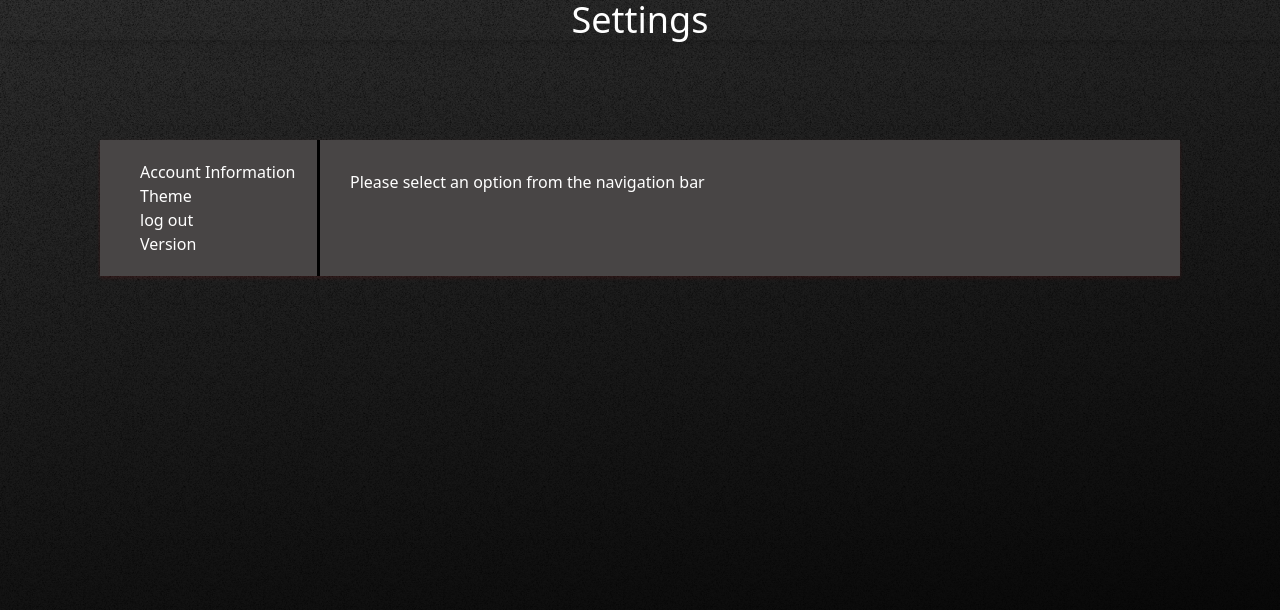
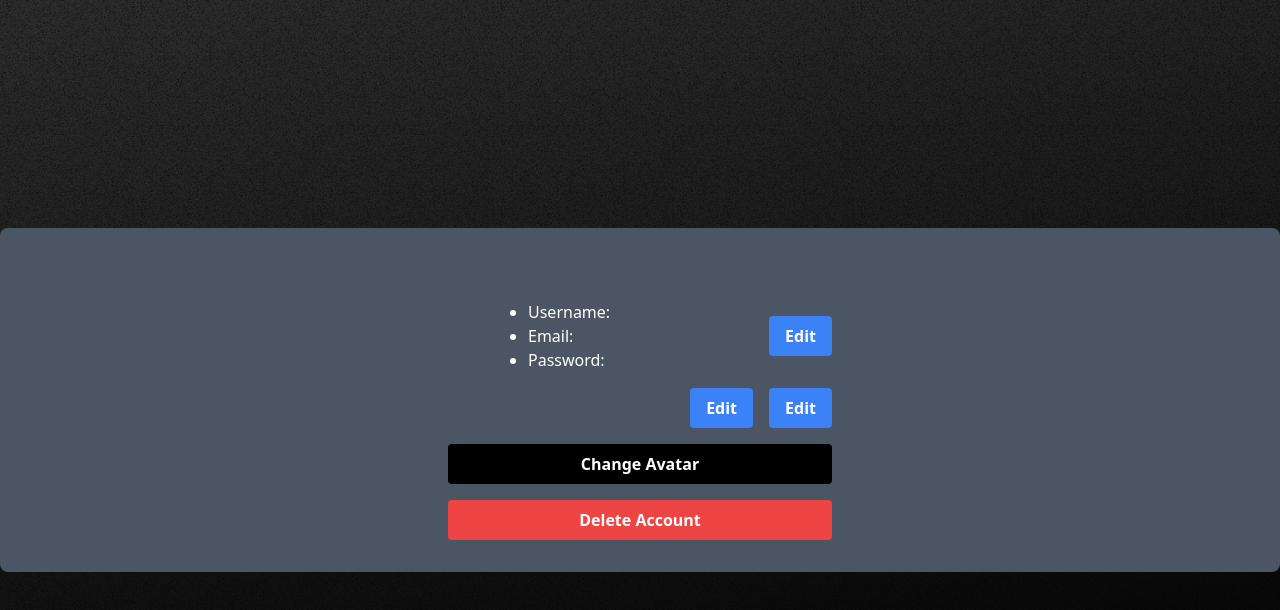
Before and after one commit to Torsoto/typeflix, a React (Vite) app in the folder client/: page /settings in a window 1280 px wide. Shown: the top 610 px of the page. Built offline with nearby package versions, Linux system fonts and the light colour scheme.

Commit message:
added some design for the settings

```diff
--- a/client/src/pages/Settings.jsx
+++ b/client/src/pages/Settings.jsx
@@ -1,69 +1,82 @@
-import React, { useState } from "react";
+import { useState } from "react";
 import "../styles/Settings.css";
-import Login from "./Login";
 
 function Settings() {
-  const [selectedNavItem, setSelectedNavItem] = useState(null);
+  const [error, setError] = useState("");
+  const [avatarStyle, setAvatarStyle] = useState(""); // State to store the avatar style
 
-  const navItems = [
-    {
-      id: 1,
-      label: "Account Information",
-      content: <div>Account Information Content</div>,
-    },
-    {
-      id: 2,
-      label: "Theme",
-      content: <div>Theme Content</div>,
-    },
-    {
-      id: 3,
-      label: "log out",
-      content: (
-        <div>
-          <button type="button">Log Out</button>
-          <a href="Log Out">
-            <Login />
-          </a>
-        </div>
-      ),
-    },
-    {
-      id: 4,
-      label: "Version",
-      content: <div>Version BETA 0.1</div>,
-    },
-  ];
+  const handleChangeAvatar = () => {
+    // Generate a random style name or choose a specific style from DiceBear
+    const pixel = "<pixel-art>"; // Replace with the desired style name
+
+    // Set the avatar style
+    setAvatarStyle(pixel-art);
+  };
 
   return (
-    <>
-      <div className="main-bg">
-        <h1 className="text-4xl text-center shadow-lg text-white">
-          {" "}
-          Settings{" "}
-        </h1>
-        <div className="settings-container">
-          <div className="nav-bar">
-            <ul className="nav-list text-white">
-              {navItems.map((item) => (
-                <li key={item.id}>
-                  <button onClick={() => setSelectedNavItem(item)}>
-                    {item.label}
-                  </button>
-                </li>
-              ))}
+    <div className="main-bg flex items-center justify-center h-screen">
+      <div className="container mx-auto bg-gray-600 p-8 rounded-lg">
+        <div className="max-w-sm mx-auto mt-10">
+          <div className="flex items-center mb-4">
+            <div className="w-16 h-16 rounded-full overflow-hidden mr-4">
+              {avatarStyle && (
+                <img
+                  src={`https://api.dicebear.com/6.x/${pixel-art}.svg`}
+                  alt="Avatar"
+                />
+              )}
+            </div>
+            <ul className="list-disc text-white">
+              <li>Username:</li>
+              <li>Email:</li>
+              <li>Password:</li>
             </ul>
+            <div className="ml-auto">
+              <button
+                className="bg-blue-500 hover:bg-blue-600 text-white font-semibold py-2 px-4 rounded"
+                onClick={() => {
+                  // Implement edit username logic
+                }}
+              >
+                Edit
+              </button>
+            </div>
           </div>
-          <div className="settings-content text-white">
-            {selectedNavItem ? (
-              selectedNavItem.content
-            ) : (
-              <p>Please select an option from the navigation bar</p>
-            )}
+          <div className="flex items-center">
+            <div className="ml-auto">
+              <button
+                className="bg-blue-500 hover:bg-blue-600 text-white font-semibold py-2 px-4 rounded"
+                onClick={() => {
+                  // Implement edit email logic
+                }}
+              >
+                Edit
+              </button>
+              <button
+                className="ml-4 bg-blue-500 hover:bg-blue-600 text-white font-semibold py-2 px-4 rounded"
+                onClick={() => {
+                  // Implement edit password logic
+                }}
+              >
+                Edit
+              </button>
+            </div>
           </div>
+          <div className="flex flex-col mt-4">
+            <button
+              className="bg-black text-white font-semibold py-2 px-4 rounded"
+              onClick={handleChangeAvatar}
+            >
+              Change Avatar
+            </button>
+            <button className="mt-4 bg-red-500 hover:bg-red-600 text-white font-semibold py-2 px-4 rounded">
+              Delete Account
+            </button>
+          </div>
+          {error && <div className="text-red-500 mt-4">{error}</div>}
         </div>
       </div>
-    </>
+    </div>
   );
 }
 
--- /dev/null
+++ b/package.json
@@ -0,0 +1,6 @@
+{
+  "dependencies": {
+    "@dicebear/collection": "^6.0.4",
+    "@dicebear/core": "^6.0.4"
+  }
+}
```
Also changed, not shown: 1 other file (tests, documents, lock files or other folders).
